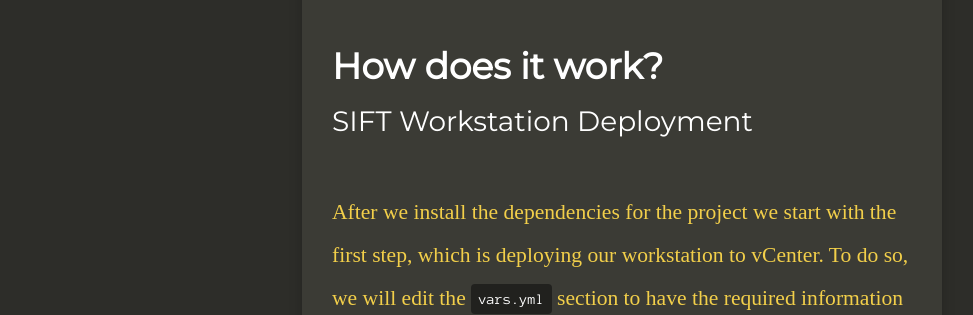
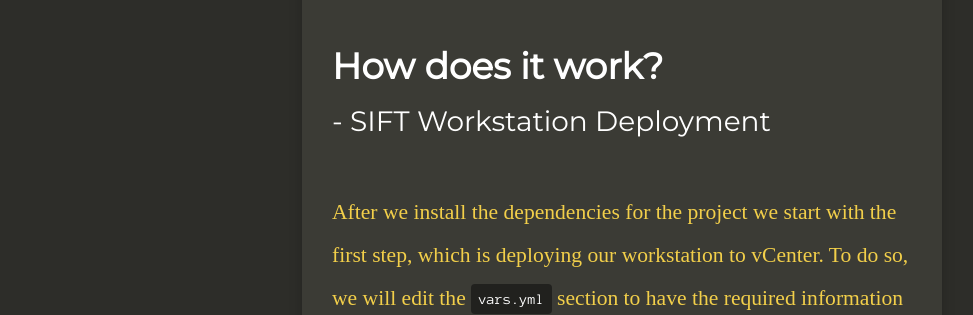
Before and after one commit to sh1dow3r/layer0, a Jekyll site: the page built from _posts/2020-04-14-Cuckoo_SIFT_With_Ansible.md, in a window 1280 px wide and 900 px high, scrolled down 4763 px. Shown: the part 156-471 px from the top of the window, without its empty margins (18-991 px from the left). Built offline with Jekyll 4.4.1, drawn with Linux system fonts in a browser that asks for light colours; nearby versions of some CDN libraries; comment, search, counter and statistics services are not loaded; some of the changed text lies outside the part shown.

Commit message:
update small

```diff
--- a/_posts/2020-04-14-Cuckoo_SIFT_With_Ansible.md
+++ b/_posts/2020-04-14-Cuckoo_SIFT_With_Ansible.md
@@ -70,7 +70,7 @@ The rest will follows in the next section.
 </span>
 
 ##  **How does it work?**
-### SIFT Workstation Deployment
+### - SIFT Workstation Deployment
 
 <span style="color: #f2cf4a; font-family: Babas; font-size: 0.9em;">
 After we install the dependencies for the project we start with the first step, which is deploying our workstation to vCenter. To do so, we will edit the `vars.yml` section to  have the required information we need to deploy the vm.
@@ -84,7 +84,7 @@ Here is a quick example of what my file looks
 <span style="color: #f2cf4a; font-family: Babas; font-size: 0.9em;">
 As you can see, in the previous screenshot the ansible playbook is completed and the vm is deployed on the vCenter server. (Note: you may discard the warnings while running the playbook).
 
-### Cuckoo Project Deployment
+### - Cuckoo Project Deployment
 
 <span style="color: #f2cf4a; font-family: Babas; font-size: 0.9em;">
 Now that we have deployed the virtual machine, let's starts the the Cuckoo deployment. Starting by adding the required variables in the `vars.yml`. After you have inputted the necessary vars, you can run the Cuckoo ansible playbook as follows:
```
